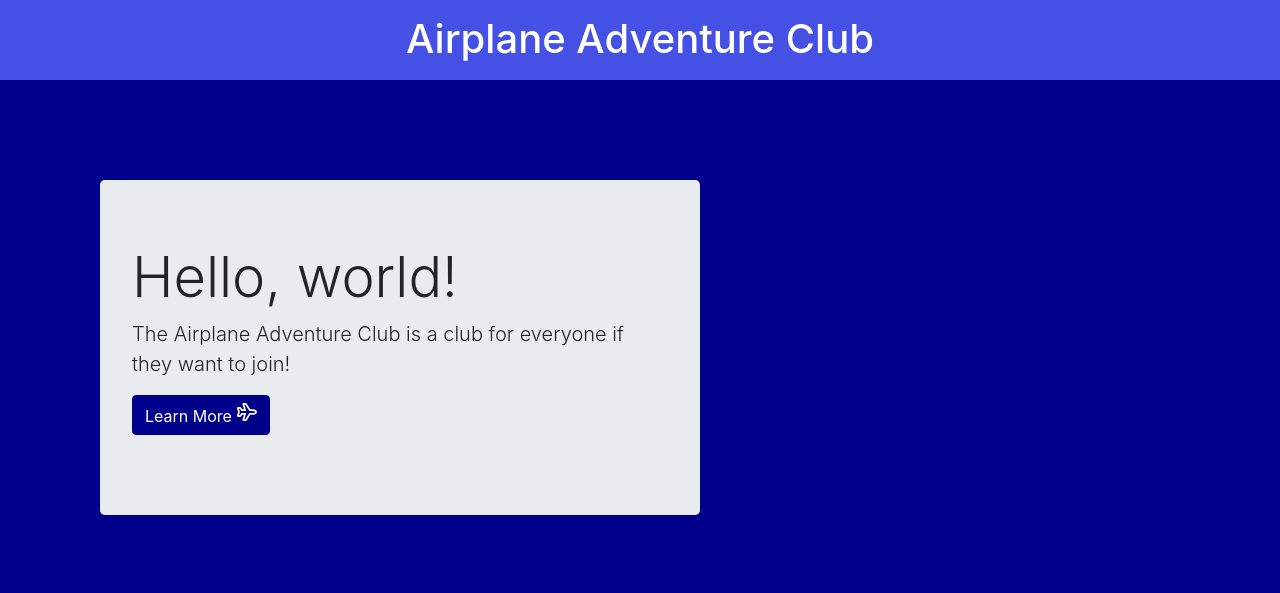
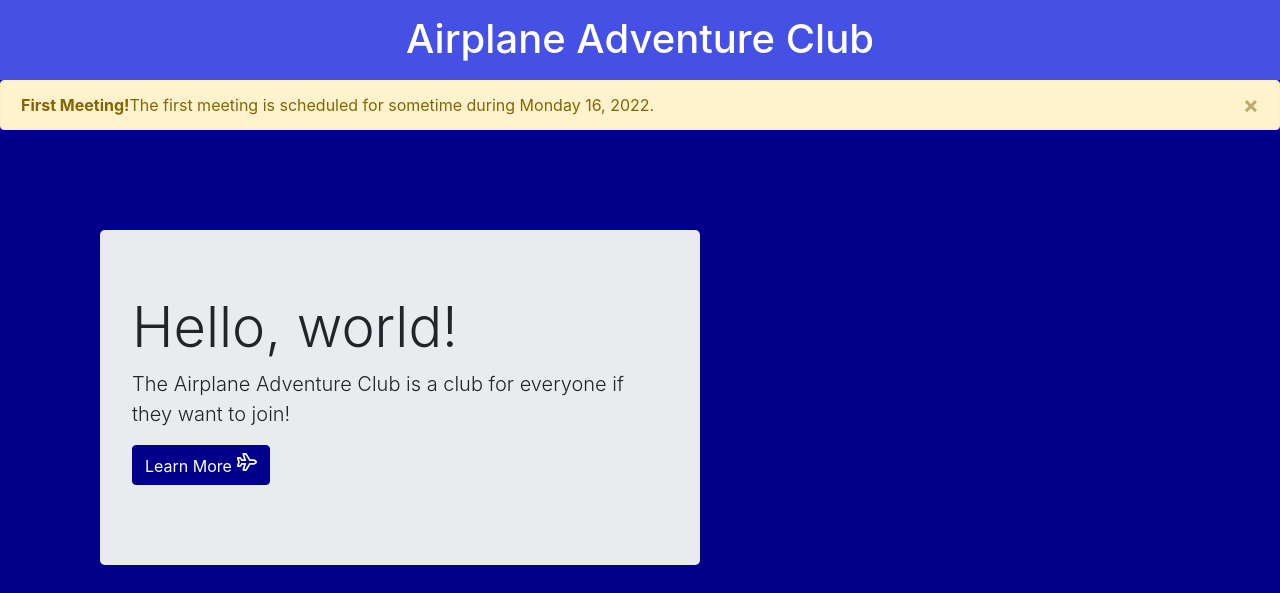
Before and after one commit to ezraszobody/planes, a plain HTML site: page index.html in a window 1280 px wide. Shown: the top 593 px of the page. Drawn offline with nearby package versions, Linux system fonts and the light colour scheme; a script that the page names is missing.

Commit message:
Update index.html

```diff
--- a/index.html
+++ b/index.html
@@ -12,7 +12,12 @@
 <div class="top-header">
     <h1 class="text-center">Airplane Adventure Club</h1>
 </div>
-
+<div class="alert alert-warning alert-dismissible fade show" role="alert">
+  <strong>First Meeting!</strong>The first meeting is scheduled for sometime during Monday 16, 2022.
+  <button type="button" class="close" data-dismiss="alert" aria-label="Close">
+    <span aria-hidden="true">&times;</span>
+  </button>
+</div>
 <!-- <div class="alert alert-primary alert-dismissible fade show" role="alert">
     <strong>Holy guacamole!</strong> You should check in on some of those fields below.
     <button type="button" class="close" data-dismiss="alert" aria-label="Close">
```
